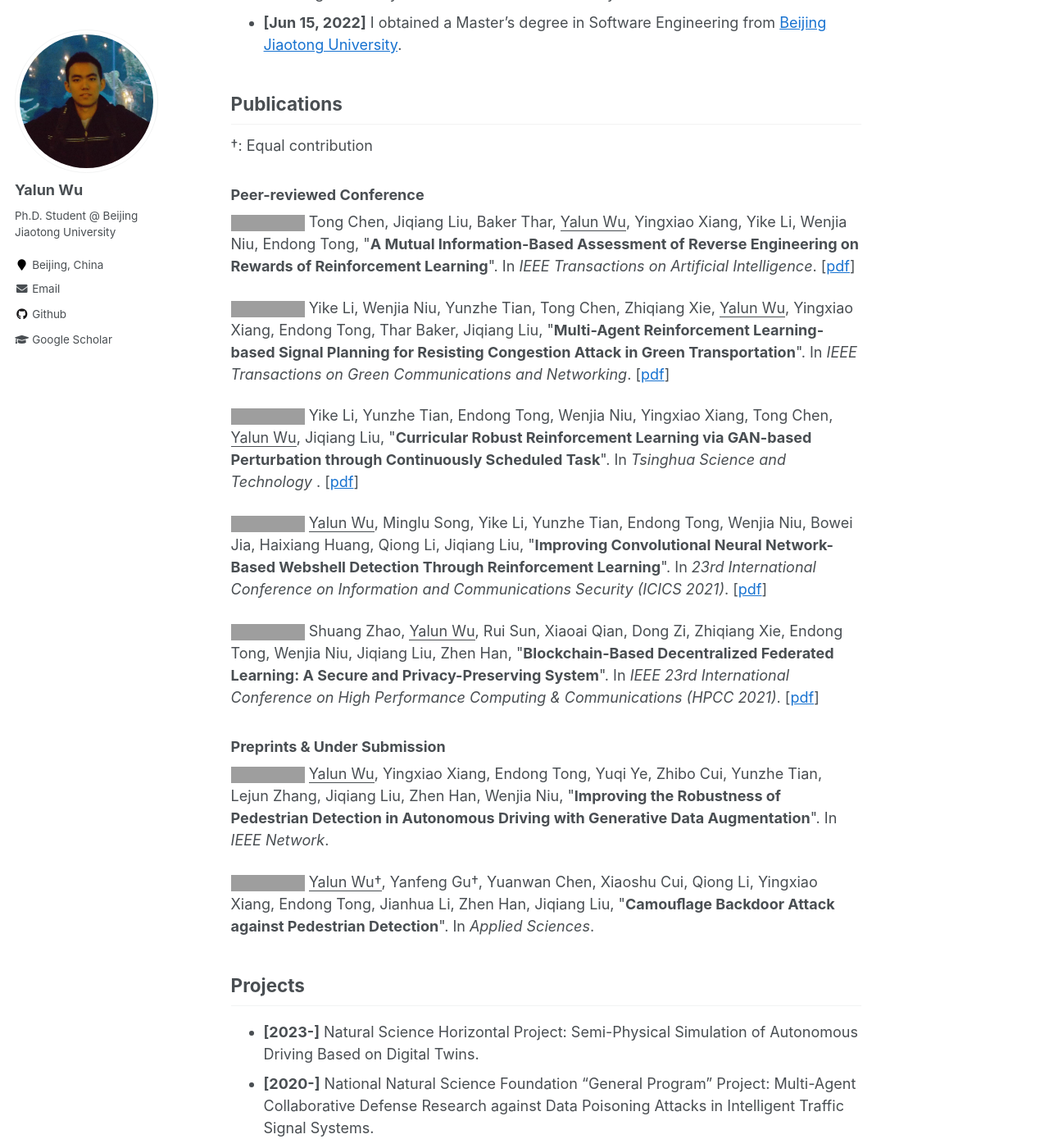
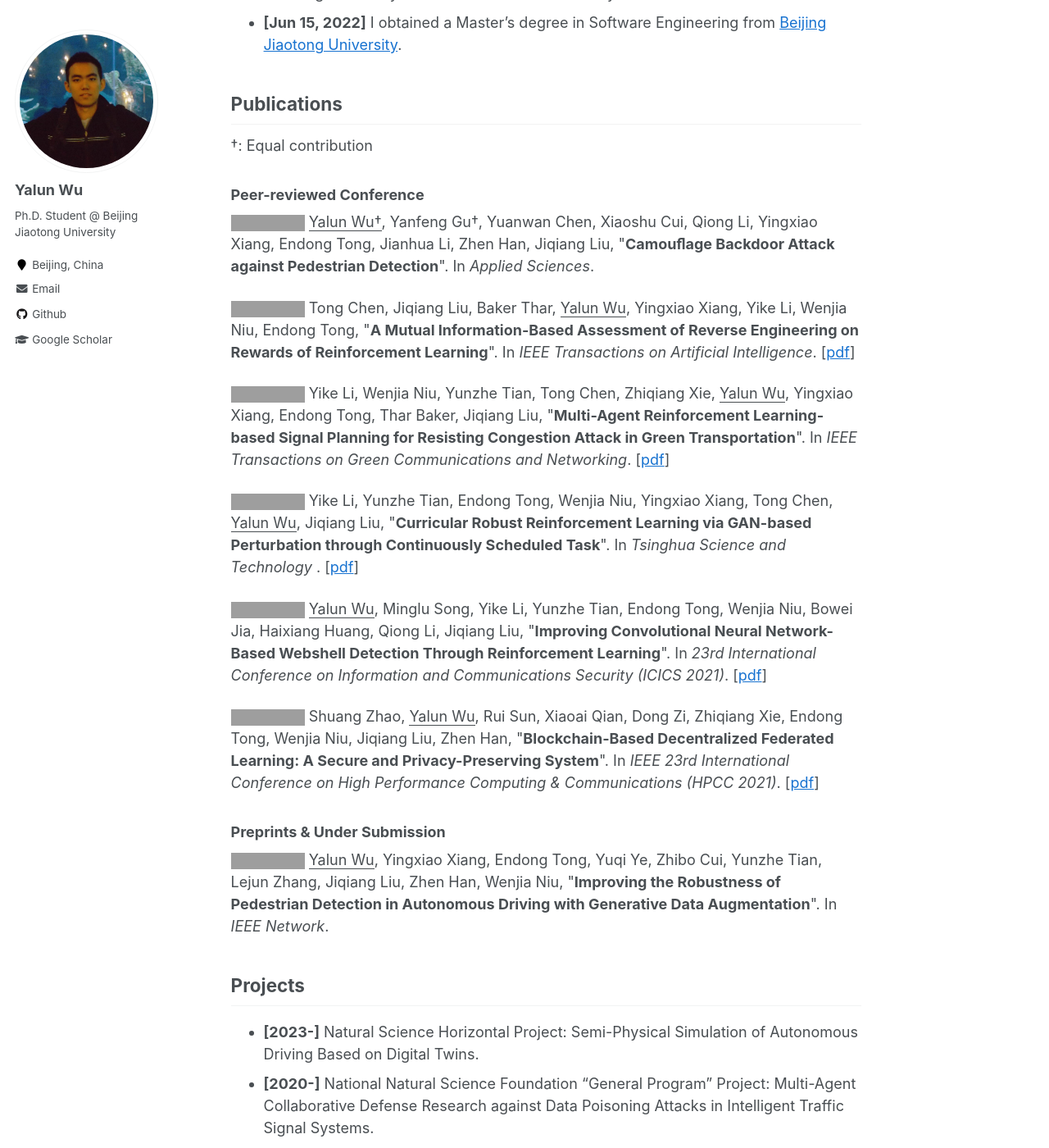
Before and after one commit to Allenpandas/Allenpandas.github.io, a Jekyll site: the page built from _pages/about.md, in a window 1280 px wide and 1400 px high, scrolled down 1314 px, cut to the strip 0-1400 px from the top of the window. Shown: the whole strip at 82% size. Built offline with Jekyll 4.4.1, drawn with Linux system fonts in a browser that asks for light colours; comment, search, counter and statistics services are not loaded; some of the changed lines change nothing that is shown; grey boxes are pictures that could not be loaded.

Commit message:
update applied sciences

```diff
--- a/_pages/about.md
+++ b/_pages/about.md
@@ -58,6 +58,8 @@ I am always looking for related colaboration. If you are interested to chat with
 
 ### Peer-reviewed Conference
 
+<a href="https://allenpandas.github.io" target="_blank"><img src="https://img.shields.io/badge/Applied Sciences-2023-blue?style=flat-square"></a> <u>Yalun Wu†</u>, Yanfeng Gu†, Yuanwan Chen, Xiaoshu Cui, Qiong Li, Yingxiao Xiang, Endong Tong, Jianhua Li, Zhen Han, Jiqiang Liu, &quot;**Camouﬂage Backdoor Attack against Pedestrian Detection**&quot;. In *Applied Sciences*.
+
 <a href="https://doi.org/10.1109/TAI.2022.3190811" target="_blank"><img src="https://img.shields.io/badge/TAI-2023-blue?style=flat-square"></a> Tong Chen, Jiqiang Liu, Baker Thar, <u>Yalun Wu</u>, Yingxiao Xiang, Yike Li, Wenjia Niu, Endong Tong, &quot;**A Mutual Information-Based Assessment of Reverse Engineering on Rewards of Reinforcement Learning**&quot;. In *IEEE Transactions on Artificial Intelligence*. [[pdf](https://doi.org/10.1109/TAI.2022.3190811)]
 
 <a href="https://doi.org/10.1109/TGCN.2022.3162649" target="_blank"><img src="https://img.shields.io/badge/TGCN-2022-blue?style=flat-square"></a> Yike Li, Wenjia Niu, Yunzhe Tian, Tong Chen, Zhiqiang Xie, <u>Yalun Wu</u>, Yingxiao Xiang, Endong Tong, Thar Baker, Jiqiang Liu, &quot;**Multi-Agent Reinforcement Learning-based Signal Planning for Resisting Congestion Attack in Green Transportation**&quot;. In *IEEE Transactions on Green Communications and Networking*. [[pdf](https://doi.org/10.1109/TGCN.2022.3162649)]
@@ -68,13 +70,9 @@ I am always looking for related colaboration. If you are interested to chat with
 
 <a href="https://doi.org/10.1109/HPCC-DSS-SmartCity-DependSys53884.2021.00150" target="_blank"><img src="https://img.shields.io/badge/HPCC-2021-blue?style=flat-square"></a> Shuang Zhao, <u>Yalun Wu</u>, Rui Sun, Xiaoai Qian, Dong Zi, Zhiqiang Xie, Endong Tong, Wenjia Niu, Jiqiang Liu, Zhen Han, &quot;**Blockchain-Based Decentralized Federated Learning: A Secure and Privacy-Preserving System**&quot;. In *IEEE 23rd International Conference on High Performance Computing & Communications (HPCC 2021)*. [[pdf](https://doi.org/10.1109/HPCC-DSS-SmartCity-DependSys53884.2021.00150)]
 
-
-
 ### Preprints & Under Submission
 
 <a href="https://allenpandas.github.io" target="_blank"><img src="https://img.shields.io/badge/IEEE Network-2023-red?style=flat-square"></a> <u>Yalun Wu</u>, Yingxiao Xiang, Endong Tong, Yuqi Ye, Zhibo Cui, Yunzhe Tian, Lejun Zhang, Jiqiang Liu, Zhen Han, Wenjia Niu, &quot;**Improving the Robustness of Pedestrian Detection in Autonomous Driving with Generative Data Augmentation**&quot;. In *IEEE Network*.
-
-<a href="https://allenpandas.github.io" target="_blank"><img src="https://img.shields.io/badge/Applied Sciences-2023-red?style=flat-square"></a> <u>Yalun Wu†</u>, Yanfeng Gu†, Yuanwan Chen, Xiaoshu Cui, Qiong Li, Yingxiao Xiang, Endong Tong, Jianhua Li, Zhen Han, Jiqiang Liu, &quot;**Camouﬂage Backdoor Attack against Pedestrian Detection**&quot;. In *Applied Sciences*.
 
 ## Projects
 
```
